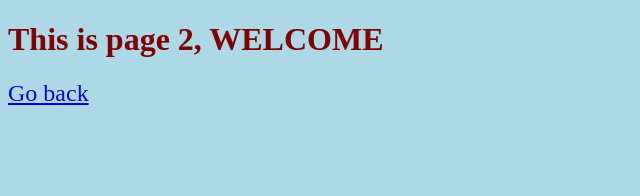
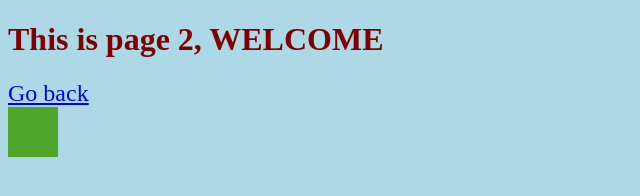
Before and after one commit to NIBS888/Welcome, a plain HTML site: page page2.html in a window 1280 px wide. Shown: the whole page, without its empty margins (0-640 px from the left). Drawn offline with Linux system fonts and the light colour scheme.

Commit message:
fixed circle

```diff
--- a/style.css
+++ b/style.css
@@ -9,5 +9,5 @@ h1 {
 .circle {
     width: 50px;
     height: 50px;
-    color:rgb(77, 165, 42);
+    background-color:rgb(77, 165, 42);
 }
```
